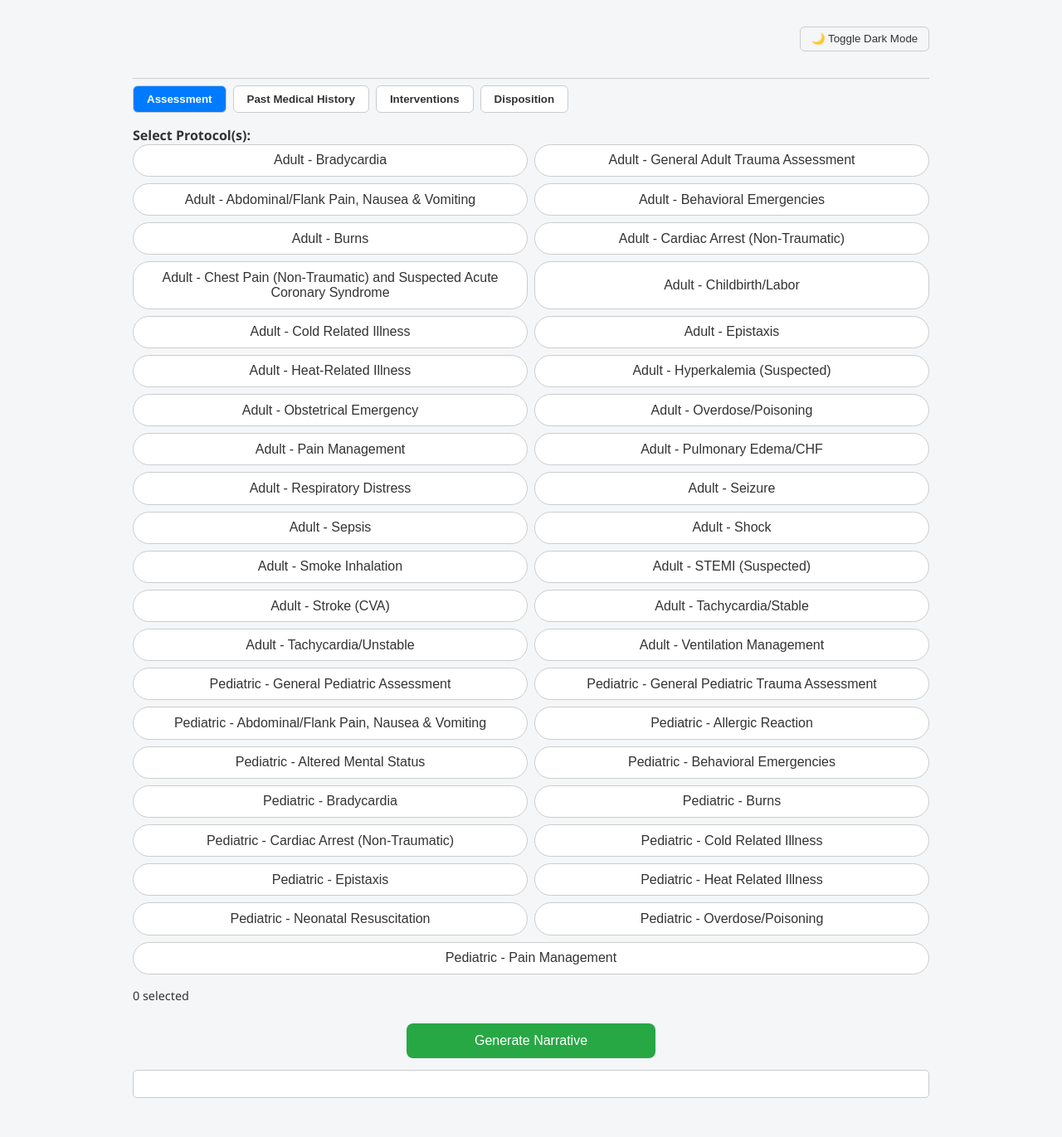
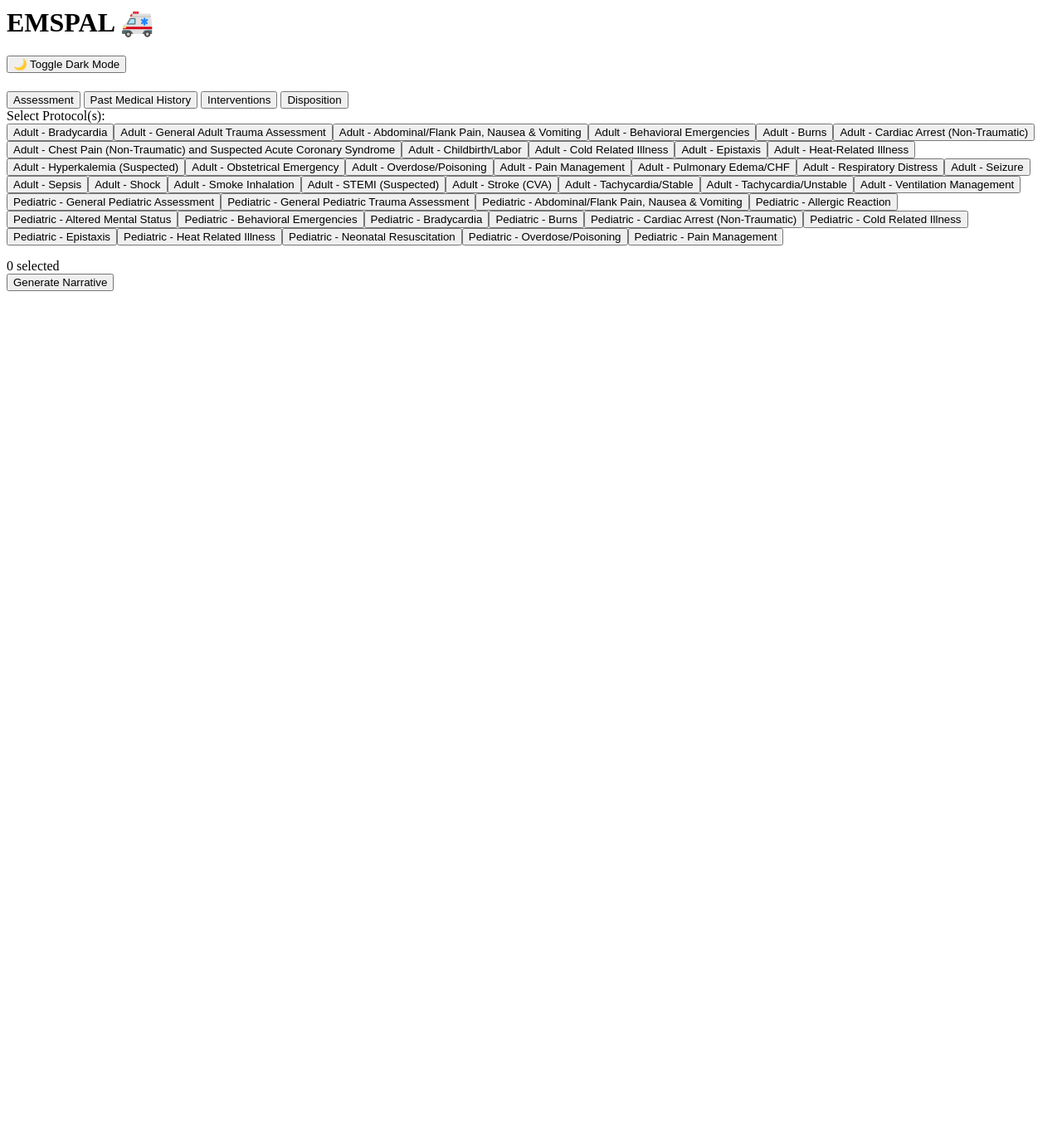
Before and after one commit to BanksChrissy/ems-charting-app, a Flask app: page / in a window 1280 px wide. Shown: the whole page at 83% size. After the commit the page ends 351 px from the top, so only its background shows below. Run offline with Flask 3, Linux system fonts and the light colour scheme; data that the repository does not hold is empty; some libraries are stand-ins or nearby versions.

Commit message:
Update index.html

```diff
--- a/templates/index.html
+++ b/templates/index.html
@@ -1,16 +1,13 @@
-<!DOCTYPE html>
-<html>
-<head>
-    <meta name="viewport" content="width=device-width, initial-scale=1.0">
-    <title>EMS Charting</title>
-    <link rel="stylesheet" href="/static/css/style.css">
-</head>
 <body>
-    <div class="container">
-        <div class="theme-toggle">
-            <button onclick="toggleTheme()">🌙 Toggle Dark Mode</button>
-        </div>
-        <h1 id="protocol-title">EMS Protocol Viewer</h1>
+  <header class="site-header">
+    <h1>EMSPAL 🚑</h1>
+  </header>
+
+  <div class="container">
+    <div class="theme-toggle">
+      <button onclick="toggleTheme()">🌙 Toggle Dark Mode</button>
+    </div>
+    <h1 id="protocol-title">EMS Protocol Viewer</h1>
 
 <div class="tabs">
   <button class="tab-button active" data-tab="assessment">Assessment</button>
```
